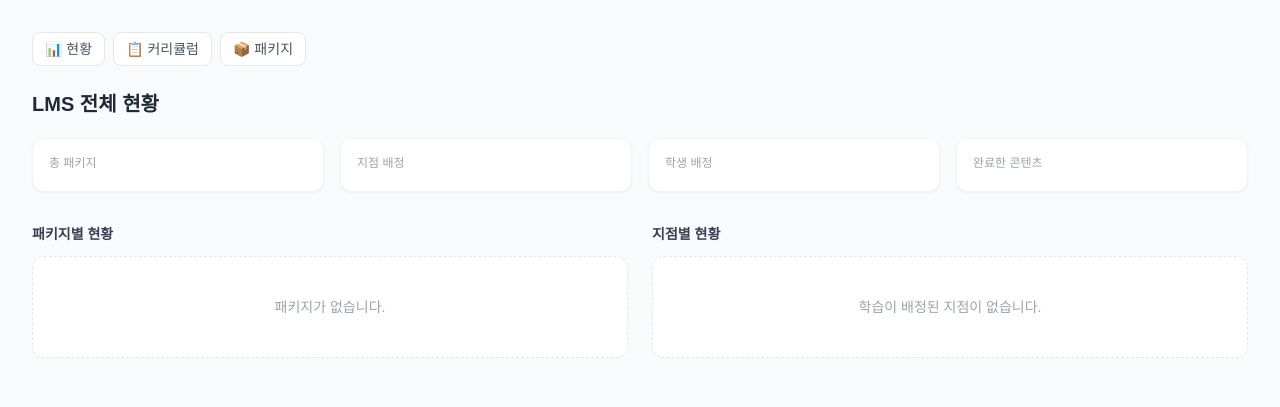
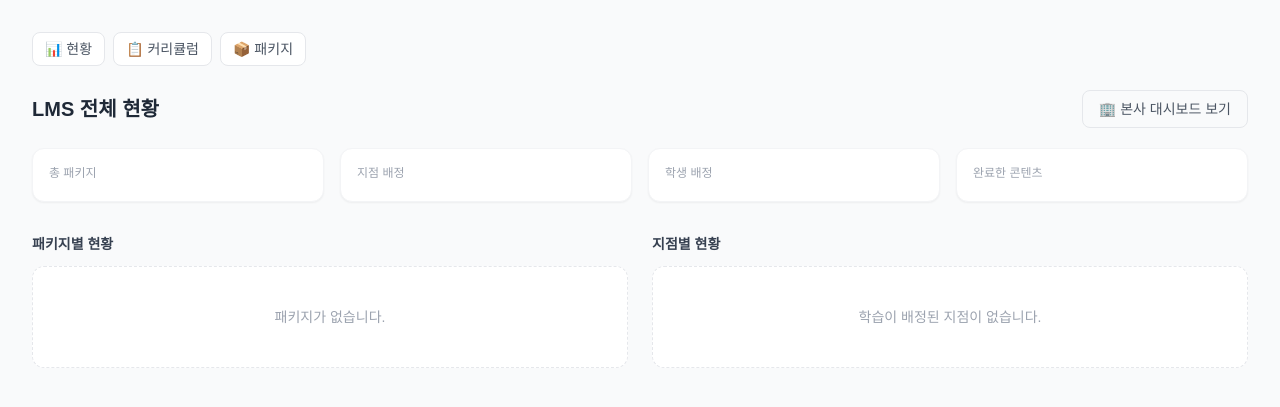
Before and after one commit to chsh82/momolib, a Python web app: template app/templates/lms/dashboard.html in a window 1280 px wide. Shown: the top 407 px of the page. Run offline with Jinja, Linux system fonts and the light colour scheme; the template is opened without the code that fills it, so the values that code supplies are empty; some libraries are stand-ins or nearby versions.

Commit message:
HQ 지점 검색 추가 + 본사/LMS 대시보드 상호 링크
- hq.branches에 지점명/코드 검색 추가(이전엔 검색·필터가 전혀 없었음)
- 본사 대시보드(hq.dashboard)와 LMS 현황(lms.hq_dashboard)이 서로 다른
  화면인데 연결이 없어서 관리자가 두 곳을 따로 알고 찾아가야 했음 -
  전체 통합 대신 서로 바로 이동할 수 있는 링크만 추가(지표 성격이 달라
  화면 통합보다 위험이 적은 방법)

Co-Authored-By: Claude Sonnet 5 <noreply@anthropic.com>

```diff
--- a/app/templates/hq/branches.html
+++ b/app/templates/hq/branches.html
@@ -7,6 +7,12 @@
     <a href="{{ url_for('hq.new_branch') }}"
        class="bg-indigo-600 hover:bg-indigo-700 text-white text-sm px-4 py-2 rounded-lg">+ 지점 추가</a>
 </div>
+
+<form method="GET" class="flex gap-2 mb-4">
+    <input type="text" name="q" value="{{ q }}" placeholder="지점명 또는 코드 검색..."
+           class="border border-gray-200 rounded-lg px-3 py-2 text-sm w-64 focus:outline-none focus:ring-2 focus:ring-indigo-400">
+    <button class="bg-gray-700 text-white px-3 py-2 rounded-lg text-sm">검색</button>
+</form>
 
 <div class="bg-white rounded-xl shadow-sm border border-gray-100 overflow-x-auto">
     <table class="w-full text-sm">
--- a/app/templates/hq/dashboard.html
+++ b/app/templates/hq/dashboard.html
@@ -8,6 +8,10 @@
         <p class="text-gray-500 text-sm mt-1">{{ now.strftime('%Y년 %m월') }} 기준</p>
     </div>
     <div class="flex gap-2">
+        <a href="{{ url_for('lms.hq_dashboard') }}"
+           class="text-sm font-semibold px-4 py-2 rounded-lg border border-gray-200 text-gray-600 hover:border-indigo-300 hover:text-indigo-600">
+            📊 LMS 학습 현황 보기
+        </a>
         <a href="{{ url_for('hq.new_branch') }}"
            class="bg-indigo-600 hover:bg-indigo-700 text-white text-sm font-semibold px-4 py-2 rounded-lg">+ 지점 추가</a>
     </div>
--- a/app/templates/lms/dashboard.html
+++ b/app/templates/lms/dashboard.html
@@ -3,7 +3,13 @@
 {% block content %}
 {% include 'lms/_subnav.html' %}
 
-<h2 class="text-xl font-bold text-gray-800 mb-5">LMS 전체 현황</h2>
+<div class="flex items-center justify-between mb-5">
+    <h2 class="text-xl font-bold text-gray-800">LMS 전체 현황</h2>
+    <a href="{{ url_for('hq.dashboard') }}"
+       class="text-sm font-medium px-4 py-2 rounded-lg border border-gray-200 text-gray-600 hover:border-indigo-300 hover:text-indigo-600">
+        🏢 본사 대시보드 보기
+    </a>
+</div>
 
 <!-- 요약 카드 -->
 <div class="grid grid-cols-2 lg:grid-cols-4 gap-4 mb-8">
```
Also changed, not shown: app/hq/routes.py (+8 -2 lines).
